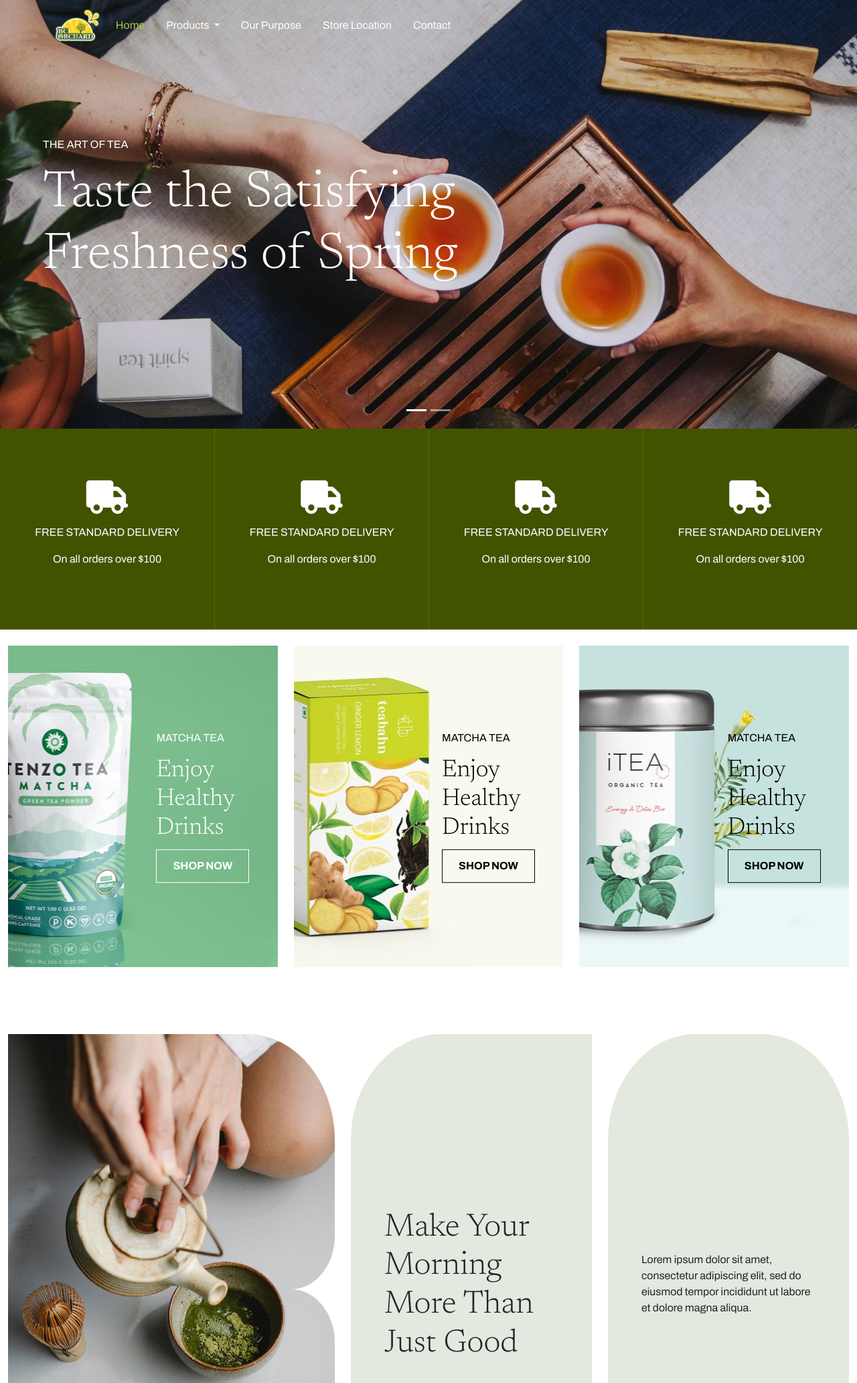
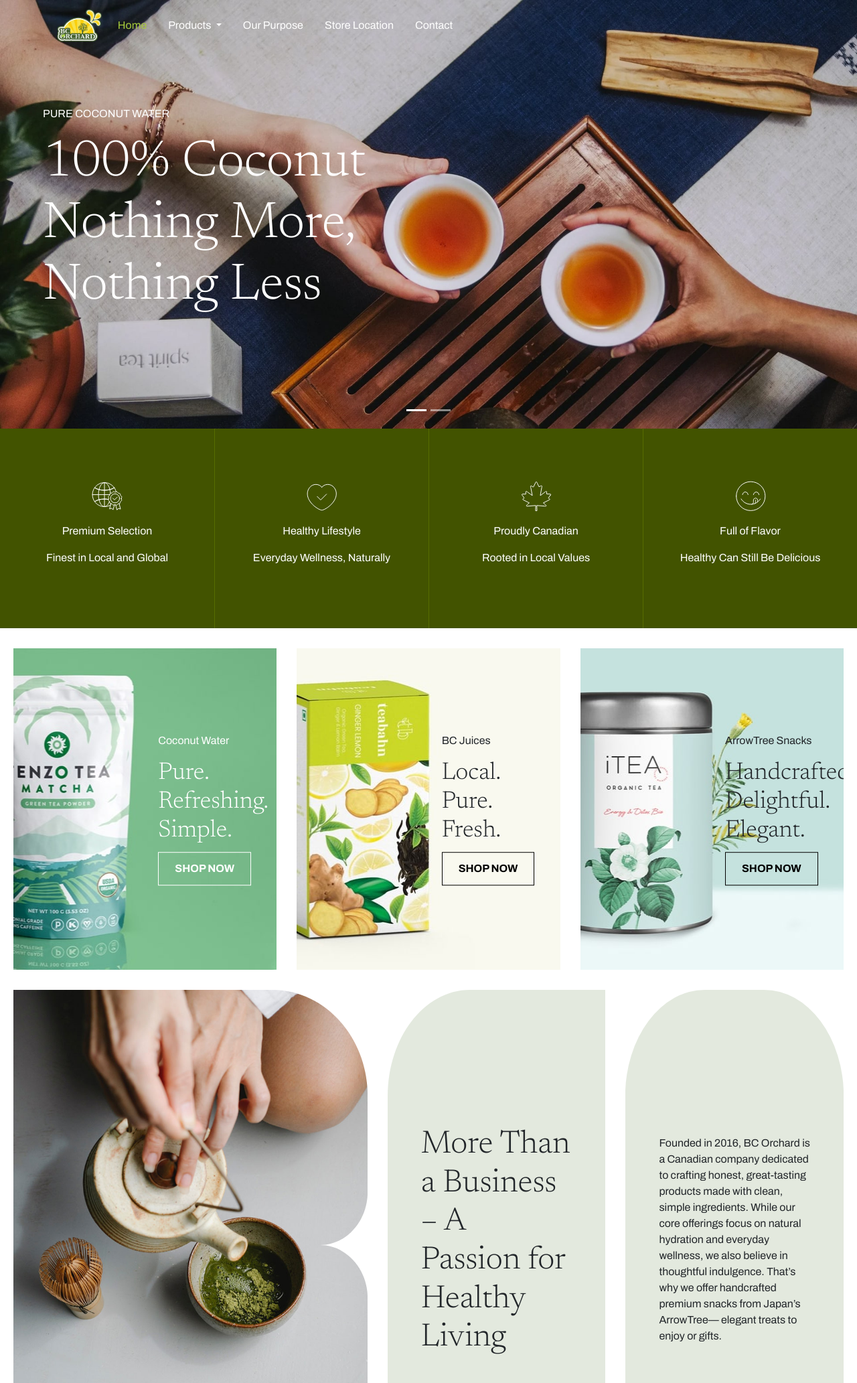
Before and after one commit to Intelli-Management-Group/OrchardBC, a PHP site: page / in a window 1280 px wide. Shown: the top 2065 px of the page at 67% size. Run offline with PHP 8.4, Linux system fonts and the light colour scheme; some libraries are stand-ins or nearby versions.

Commit message:
update home page and icons

```diff
--- a/css/style.css
+++ b/css/style.css
@@ -1,3 +1,11 @@
+.row {
+    --bs-gutter-x: 30px;
+}
+
+.container, .container-fluid, .container-lg, .container-md, .container-sm, .container-xl, .container-xxl {
+    --bs-gutter-x: 30px;
+}
+
 body {
     font-family: 'Archivo';
 }
@@ -98,12 +106,17 @@ a {
 }
 
 .highlight-icon {
-    font-size: 50px;
+    width: 48px;
     margin-bottom: 16px;
+    stroke: #fff;
+    fill: none;
+    stroke-linecap: round;
+    stroke-linejoin: round;
+    stroke-width: 2;
 }
 
 .highlight-wrap:hover .highlight-icon {
-    color: #a8cc3c;
+    stroke: #a8cc3c;
 }
 
 .highlight-wrap {
@@ -114,23 +127,45 @@ a {
     border-left: none;
 }
 
-.product-card-1,
-.product-card-2,
-.product-card-3 {
-    color: white;
-    background: url('../img/home/product-1.jpg') no-repeat center center/cover;
+.product-card {
     position: relative;
     height: 480px;
+    overflow: hidden;
 }
 
-.product-card-2 {
-    color: black;
-    background: url('../img/home/product-2.jpg') no-repeat center center/cover;
+.product-card::before {
+    content: '';
+    position: absolute;
+    top: 0;
+    left: 0;
+    right: 0;
+    bottom: 0;
+    background-size: cover;
+    background-position: center;
+    background-repeat: no-repeat;
+    z-index: 0;
+    transition: transform 0.5s ease;
 }
 
-.product-card-3 {
-    color: black;
-    background: url('../img/home/product-3.jpg') no-repeat center center/cover;
+.product-card-1::before {
+    background-image: url('../img/home/product-1.jpg');
+}
+
+.product-card-2::before {
+    background-image: url('../img/home/product-2.jpg');
+}
+
+.product-card-3::before {
+    background-image: url('../img/home/product-3.jpg');
+}
+
+.product-card:hover::before {
+    transform: scale(1.05);
+}
+
+.product-card>* {
+    position: relative;
+    z-index: 1;
 }
 
 .product-card-content {
--- a/index.php
+++ b/index.php
@@ -13,8 +13,10 @@
             <div class="carousel-item active">
                 <div class="home-slider" style="background-image: url('img/home/slider1.jpg');">
                     <div class="slider-content">
-                        <p>THE ART OF TEA</p>
-                        <h1>Taste the Satisfying Freshness of Spring</h1>
+                        <p>PURE COCONUT WATER</p>
+                        <h1>100% Coconut <br>
+                            Nothing More,<br>
+                            Nothing Less</h1>
                     </div>
                 </div>
             </div>
@@ -23,8 +25,8 @@
             <div class="carousel-item">
                 <div class="home-slider" style="background-image: url('img/home/slider2.jpg');">
                     <div class="slider-content">
-                        <p>THE JOY OF BREWING</p>
-                        <h1>Discover Your Favorite Blend Today</h1>
+                        <p>CRAFTED TO DELIGHT</p>
+                        <h1>Handcrafted in Japan for Moments That Matter</h1>
                     </div>
                 </div>
             </div>
@@ -35,65 +37,65 @@
         <div class="row">
             <div class="col-lg-3 col-6 p-0">
                 <div class="highlight-wrap">
-                    <i class="fa-solid fa-truck highlight-icon"></i>
-                    <p>FREE STANDARD DELIVERY</p>
-                    <p>On all orders over $100</p>
+                    <?php include 'img/home/icons/icon_premium.svg'; ?>
+                    <p>Premium Selection</p>
+                    <p>Finest in Local and Global</p>
                 </div>
             </div>
 
             <div class="col-lg-3 col-6 p-0">
                 <div class="highlight-wrap">
-                    <i class="fa-solid fa-truck highlight-icon"></i>
-                    <p>FREE STANDARD DELIVERY</p>
-                    <p>On all orders over $100</p>
+                    <?php include 'img/home/icons/icon_wellness.svg'; ?>
+                    <p>Healthy Lifestyle</p>
+                    <p>Everyday Wellness, Naturally</p>
                 </div>
             </div>
 
             <div class="col-lg-3 col-6 p-0">
                 <div class="highlight-wrap">
-                    <i class="fa-solid fa-truck highlight-icon"></i>
-                    <p>FREE STANDARD DELIVERY</p>
-                    <p>On all orders over $100</p>
+                    <?php include 'img/home/icons/icon_canada.svg'; ?>
+                    <p>Proudly Canadian</p>
+                    <p>Rooted in Local Values</p>
                 </div>
             </div>
 
             <div class="col-lg-3 col-6 p-0">
                 <div class="highlight-wrap">
-                    <i class="fa-solid fa-truck highlight-icon"></i>
-                    <p>FREE STANDARD DELIVERY</p>
-                    <p>On all orders over $100</p>
+                    <?php include 'img/home/icons/icon_wholesome.svg'; ?>
+                    <p>Full of Flavor</p>
+                    <p>Healthy Can Still Be Delicious</p>
                 </div>
             </div>
         </div>
     </div>
 
-    <div class="container-fluid mt-4">
+    <div class="container-fluid" style="margin-top: 30px; padding-left: 20px; padding-right: 20px;">
         <div class="row gy-3">
             <div class="col-lg-4 col-md-6">
-                <div class="product-card-1">
-                    <div class="product-card-content">
-                        <p>MATCHA TEA</p>
-                        <h3>Enjoy Healthy Drinks</h3>
+                <div class="product-card product-card-1">
+                    <div class="product-card-content text-white">
+                        <p>Coconut Water</p>
+                        <h3>Pure. <br>Refreshing. <br>Simple.</h3>
                         <button class="button-white">SHOP NOW</button>
                     </div>
                 </div>
             </div>
 
             <div class="col-lg-4 col-md-6">
-                <div class="product-card-2">
+                <div class="product-card product-card-2">
                     <div class="product-card-content">
-                        <p>MATCHA TEA</p>
-                        <h3>Enjoy Healthy Drinks</h3>
+                        <p>BC Juices</p>
+                        <h3>Local. <br>Pure. <br>Fresh.</h3>
                         <button class="button">SHOP NOW</button>
                     </div>
                 </div>
             </div>
 
             <div class="col-lg-4">
-                <div class="product-card-3">
+                <div class="product-card product-card-3">
                     <div class="product-card-content">
-                        <p>MATCHA TEA</p>
-                        <h3>Enjoy Healthy Drinks</h3>
+                        <p>ArrowTree Snacks</p>
+                        <h3>Handcrafted. <br>Delightful. <br>Elegant.</h3>
                         <button class="button">SHOP NOW</button>
                     </div>
                 </div>
@@ -101,35 +103,36 @@
         </div>
     </div>
 
-    <div class="container-fluid">
-        <div class="row section-padding">
-            <div style="width: 40%;">
+    <div class="container-fluid" style="margin-top: 30px; padding-left: 20px; padding-right: 20px;">
+        <div class="row">
+            <div style="width: 44%;">
                 <div class="masked-image masked-image-1"></div>
             </div>
-            <div style="width: 30%;">
+            <div style="width: 28%;">
                 <div class="masked-image masked-image-2">
                     <div class="masked-image-content">
-                        <h2>Make Your Morning More Than Just Good </h2>
+                        <h2>More Than a Business – A Passion for Healthy Living</h2>
                     </div>
                 </div>
             </div>
-            <div style="width: 30%;">
+            <div style="width: 28%;">
                 <div class="masked-image masked-image-3">
                     <div class="masked-image-content">
-                        <p>Lorem ipsum dolor sit amet, consectetur adipiscing elit, sed do eiusmod tempor incididunt ut labore et dolore magna aliqua.</p>
+                        <p>Founded in 2016, BC Orchard is a Canadian company dedicated to crafting honest, great-tasting products made with clean, simple ingredients. While our core offerings focus on natural hydration and everyday wellness, we also believe in thoughtful indulgence. That’s why we offer handcrafted premium snacks from Japan’s ArrowTree— elegant treats to enjoy or gifts.</p>
                     </div>
                 </div>
             </div>
         </div>
     </div>
 
-    <div class="custom-container container">
+    <!-- <div class="custom-container container"> -->
+    <div class="container-fluid" style="margin-top: 30px; padding-left: 20px; padding-right: 20px;">
         <div class="row">
             <div class="col-lg-3 col-6 p-0 border-end">
                 <div class="shop-wrap align-items-start">
-                    <p>SHOP OUR TEA</p>
+                    <p>Our Top Picks</p>
                     <h2>Featured Products</h2>
-                    <p>Would you like to spoil your loved one with something special?</p>
+                    <p>Carefully selected for taste, quality, and purpose—these are our favorite picks for everyday refreshment and joy</p>
                     <button class="button">VIEW MORE PRODUCTS</button>
                 </div>
             </div>
@@ -138,7 +141,10 @@
                 <div class="shop-wrap">
                     <img class="main-img" src="img/home/feature-1.jpg" alt="White Peony">
                     <img class="hover-img" src="img/home/feature-1-hover.jpg" alt="White Peony Hover">
-                    <h4 class="product-name">White Peony</h4>
+                    <div class="product-name">
+                        <p>BC Orchard</p>
+                        <h4>100% Pure Coconut Water</h4>
+                    </div>
                 </div>
             </div>
 
@@ -146,7 +152,10 @@
                 <div class="shop-wrap">
                     <img class="main-img" src="img/home/feature-1.jpg" alt="White Peony">
                     <img class="hover-img" src="img/home/feature-1-hover.jpg" alt="White Peony Hover">
-                    <h4 class="product-name">White Peony</h4>
+                    <div class="product-name">
+                        <p>BC Orchard</p>
+                        <h4>100% Pure BC Grown Juices</h4>
+                    </div>
                 </div>
             </div>
 
@@ -154,28 +163,41 @@
                 <div class="shop-wrap">
                     <img class="main-img" src="img/home/feature-1.jpg" alt="White Peony">
                     <img class="hover-img" src="img/home/feature-1-hover.jpg" alt="White Peony Hover">
-                    <h4 class="product-name">White Peony</h4>
+                    <div class="product-name">
+                        <p>Arrow Tree</p>
+                        <h4>Elegant Treats from Japan</h4>
+                    </div>
                 </div>
             </div>
         </div>
     </div>
 
-    <section class="home-footer">
+    <section class="home-footer" style="margin-top: 140px;">
         <div class="home-footer-content">
             <p>Client Testimonials</p>
             <h2>This tea is absolutely amazing! I feel immediate uplifting effects after consuming. That I have found on any shelf thus far.</h2>
         </div>
     </section>
 
-    <section class="container-fluid">
-        <div class="row section-padding">
-            <div class="col-lg-6 ps-0">
-                <img src="img/home/contact.jpg" alt="" class="img-fluid">
+    <section class="container-fluid" style="margin-top: 140px;">
+        <div class="row">
+            <div class="col-lg-6 ps-0 d-flex align-items-stretch">
+                <div class="img-container">
+                    <img src="img/home/contact.jpg" alt="" class="img-fluid">
+                </div>
+                <div class="scroll-container">
+                    <div class="scroll-content">
+                        <div class="scroll-text">subscribe & save</div>
+                        <div class="scroll-text">subscribe & save</div>
+                        <div class="scroll-text">subscribe & save</div>
+                    </div>
+                </div>
             </div>
 
             <div class="col-lg-6 pe-0 d-flex flex-column justify-content-center align-items-center text-center">
-                <h2>Contact Us</h2>
-                <p>Lorem ipsum dolor sit amet, consectetur adipiscing elit, sed do eiusmod tempor incididunt ut labore et dolore magna aliqua.</p>
+                <p>We’re Listening</p>
+                <h2>Get In Touch Now</h2>
+                <p>Have a question, idea, or request? Reach out—our team is ready to support you and explore new opportunities.</p>
                 <button class="button">CONTACT US</button>
             </div>
         </div>
```
Also changed, not shown: other parts of css/style.css (+59 -3 lines), img/home/icons/icon_canada.svg (added), img/home/icons/icon_premium.svg (added), img/home/icons/icon_wellness.svg (added), img/home/icons/icon_wholesome.svg (added).
